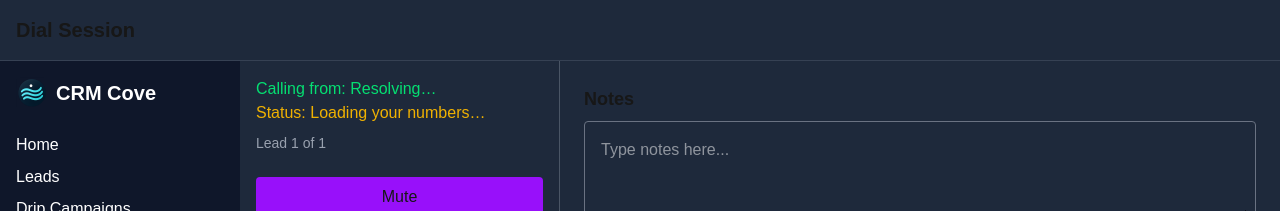
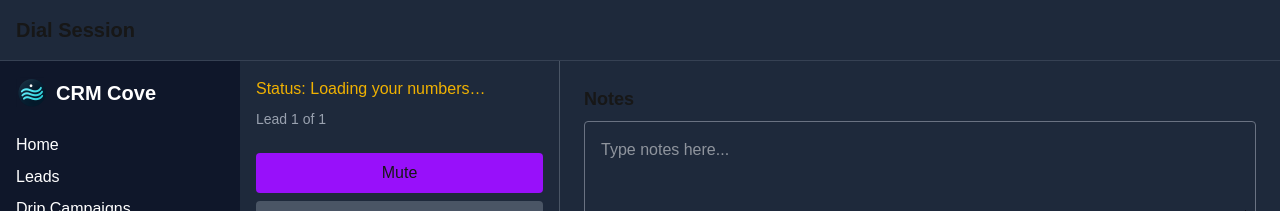
Before and after one commit to brysonmccleary/CoveCRM, a Next.js app: page /dial-session in a window 1280 px wide. Shown: the top 211 px of the page. Built offline with nearby package versions, Linux system fonts and the light colour scheme; no server answers.

Commit message:
Dial session UI: remove calling-from display and fix left panel scrolling

```diff
--- a/pages/dial-session.tsx
+++ b/pages/dial-session.tsx
@@ -1371,10 +1371,7 @@ export default function DialSession() {
         {/* ✅ STEP 1: left column split — top scrolls, bottom pinned */}
         <div className="w-1/4 p-4 border-r border-gray-600 bg-[#1e293b] flex flex-col h-full min-h-0">
           {/* Top (scrollable) */}
-          <div className="flex-1 overflow-y-auto min-h-0">
-            <p className="text-green-400">
-              Calling from: {fromNumber ? formatPhone(fromNumber) : "Resolving…"}
-            </p>
+          <div className="overflow-y-auto pr-2" style={{ maxHeight: "calc(100vh - 310px)" }}>
             <p className="text-yellow-500 mb-2">Status: {status}</p>
 
             <p className="text-sm text-gray-400 mb-2">
```
